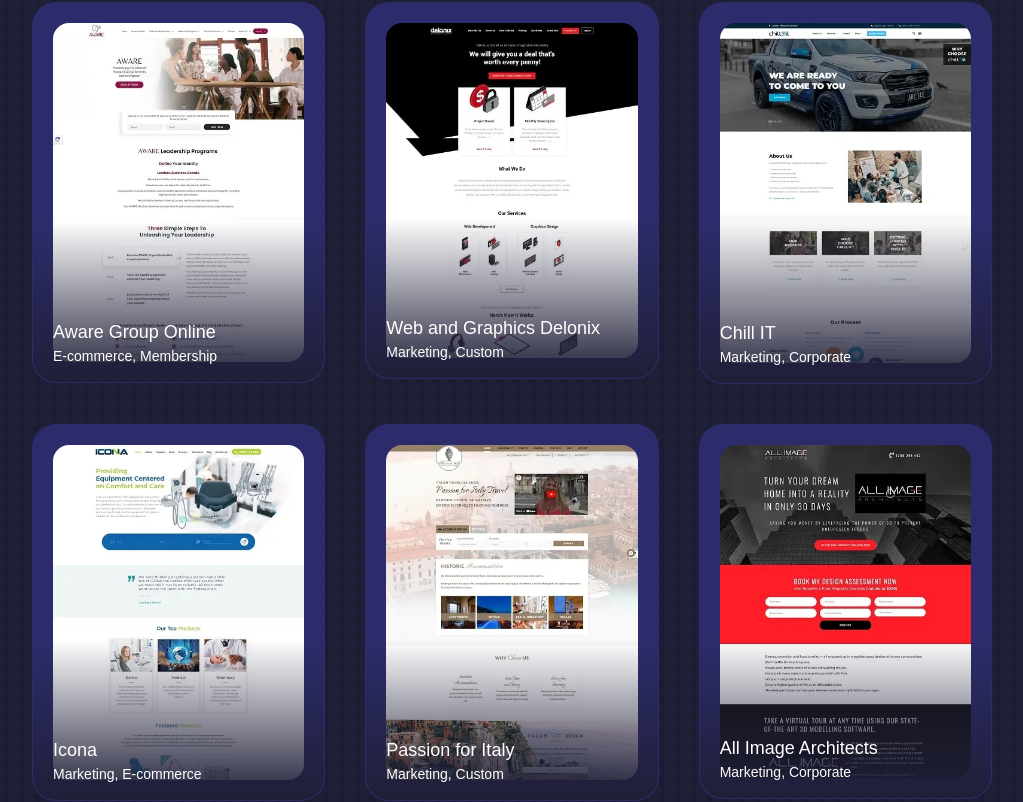
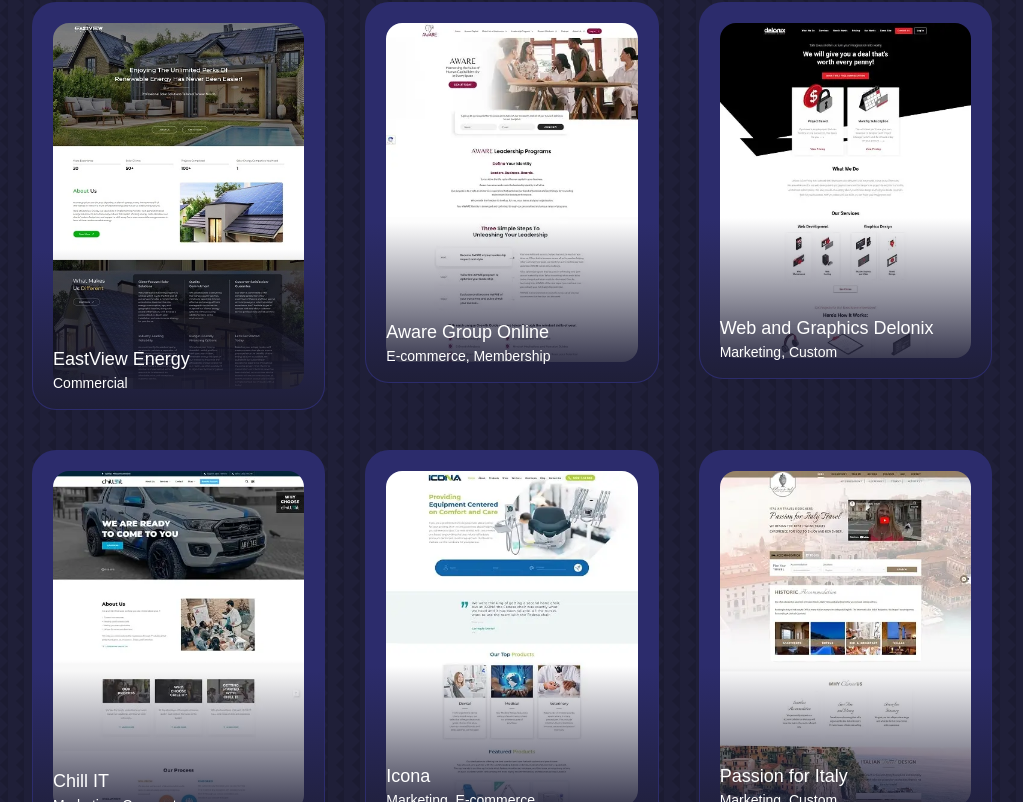
Before and after one commit to emjwey/react-portolio-practice, a React (Create React App) app: page / in a window 1280 px wide. Shown: the part 3003-3805 px from the top of the page, without its empty margins (128-1151 px from the left). Built offline with nearby package versions, Linux system fonts and the light colour scheme.

Commit message:
portfolio update

```diff
--- a/src/components/portfolio/Data.js
+++ b/src/components/portfolio/Data.js
@@ -7,9 +7,15 @@ import Pfitravel from "../../assets/cropped/site_Pfitravel.webp"
 import Allimage from "../../assets/cropped/site_Allimage.webp"
 import Hives from "../../assets/cropped/site_Hives.webp"
 import Grassbross from "../../assets/cropped/site_Thegrassbross.webp"
+import EastView from '../../assets/cropped/site_EastView.webp'
 
 export default [
-
+    {
+        title:'EastView Energy',
+        category:'Commercial',
+        url:'http://eastviewenergy.com/',
+        image: EastView
+    },
     {
         title:'Aware Group Online',
         category:'E-commerce, Membership',
```
Also changed, not shown: src/assets/cropped/site_EastView.webp (added), 1 other file (tests, documents, lock files or other folders).
